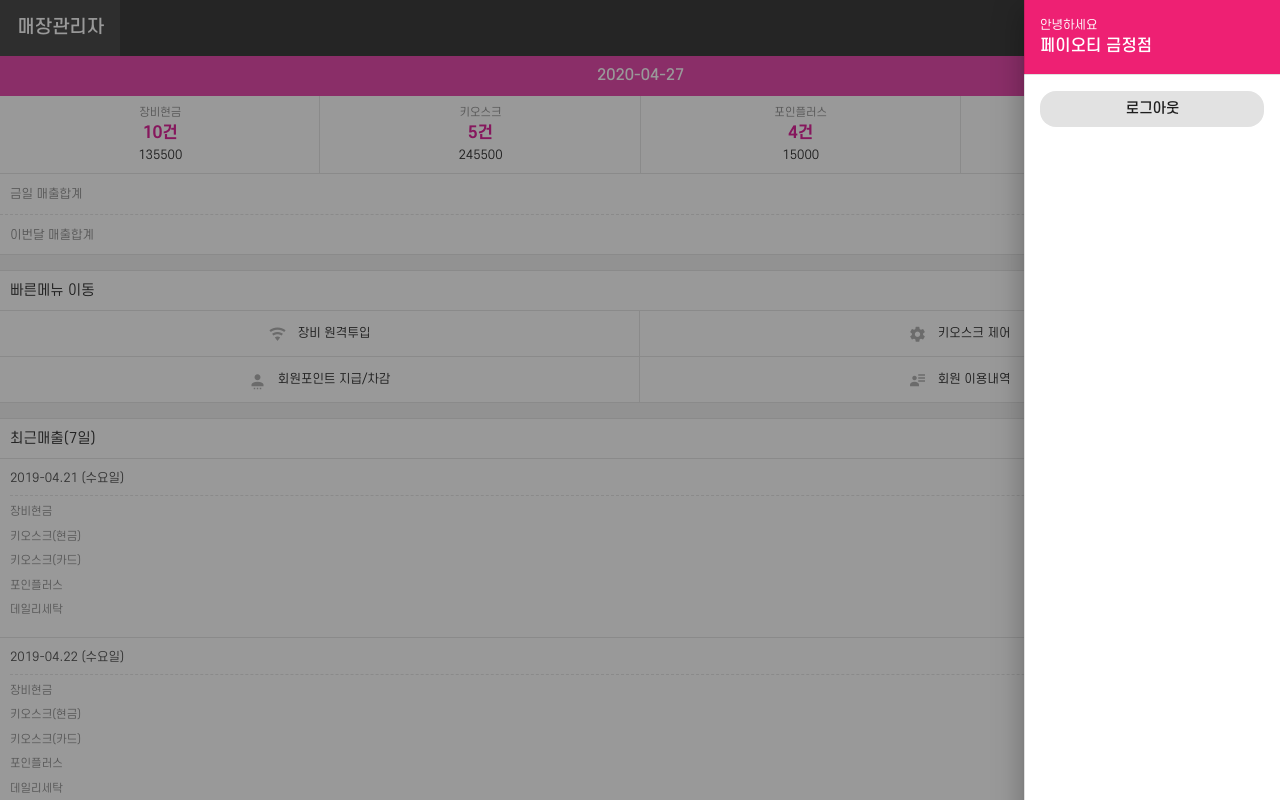
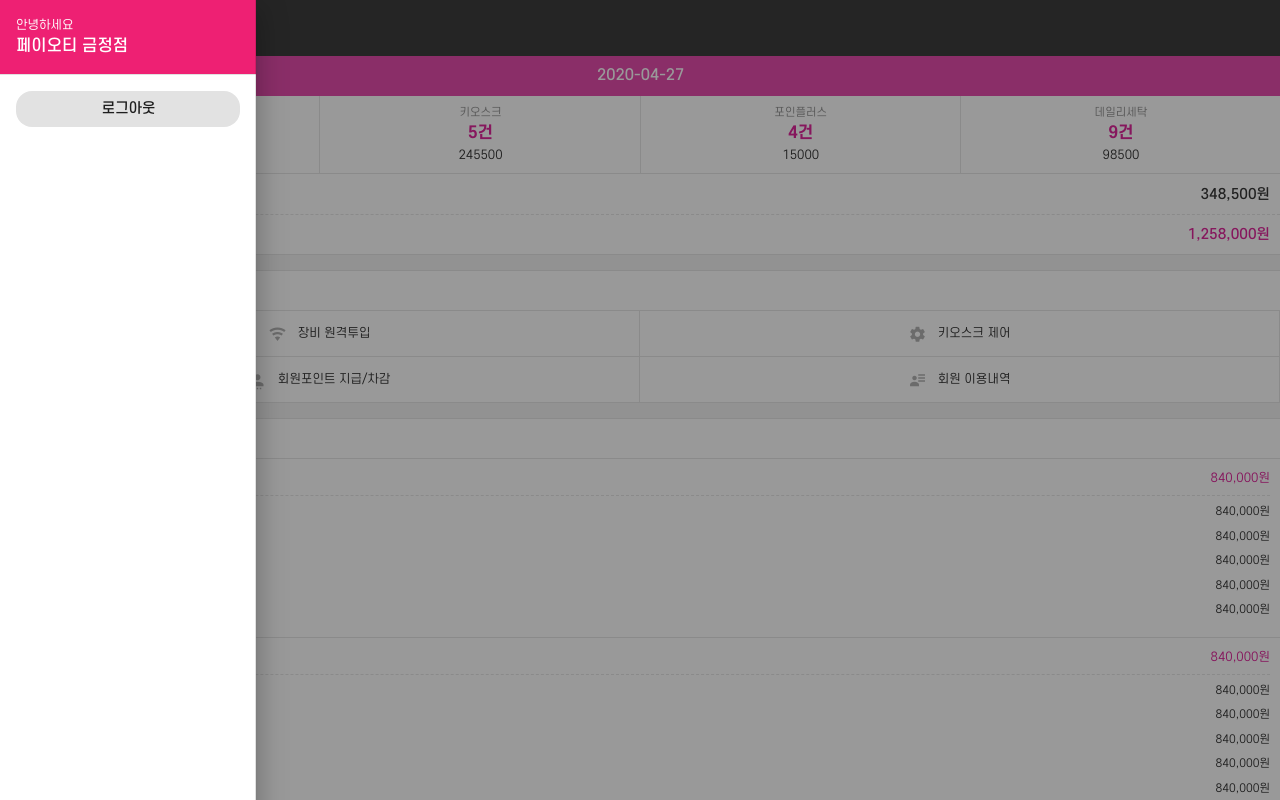
Before and after one commit to payot-inc/kiosk.admin.mobile, a Vue app: page / in a window 1280 px wide. Shown: the top 800 px of the page. Built offline with nearby package versions, Linux system fonts and the light colour scheme.

Commit message:
header layout 변경

```diff
--- a/src/components/drawers.vue
+++ b/src/components/drawers.vue
@@ -2,7 +2,7 @@
   <v-navigation-drawer
     v-model="visible"
     absolute
-    right
+    left
     temporary
   >
     <div class="inner">
--- a/src/components/header.vue
+++ b/src/components/header.vue
@@ -1,14 +1,14 @@
 <template>
   <div id="header">
     <div class="gnb">
-      <v-btn href="#" class="logo" text @click="$router.push('/')">
-        매장관리자
-      </v-btn>
       <v-btn
         @click="DrawerOpen"
         text
       >
         <v-icon>mdi-menu</v-icon>
+      </v-btn>
+      <v-btn href="#" class="logo" text @click="$router.push('/')">
+        페이오티 매장관리자
       </v-btn>
     </div>
   </div>
@@ -46,7 +46,7 @@ export default {
   .gnb{
     display:flex;
     align-items: center;
-    justify-content: space-between;
+    justify-content: flex-start;
     background:#292929;
     width:100%;
     height:56px;
@@ -62,6 +62,7 @@ export default {
       color:#fff;
       border:0px;
       border-radius:0px;
+      padding:0px;
     }
   }
 
```
